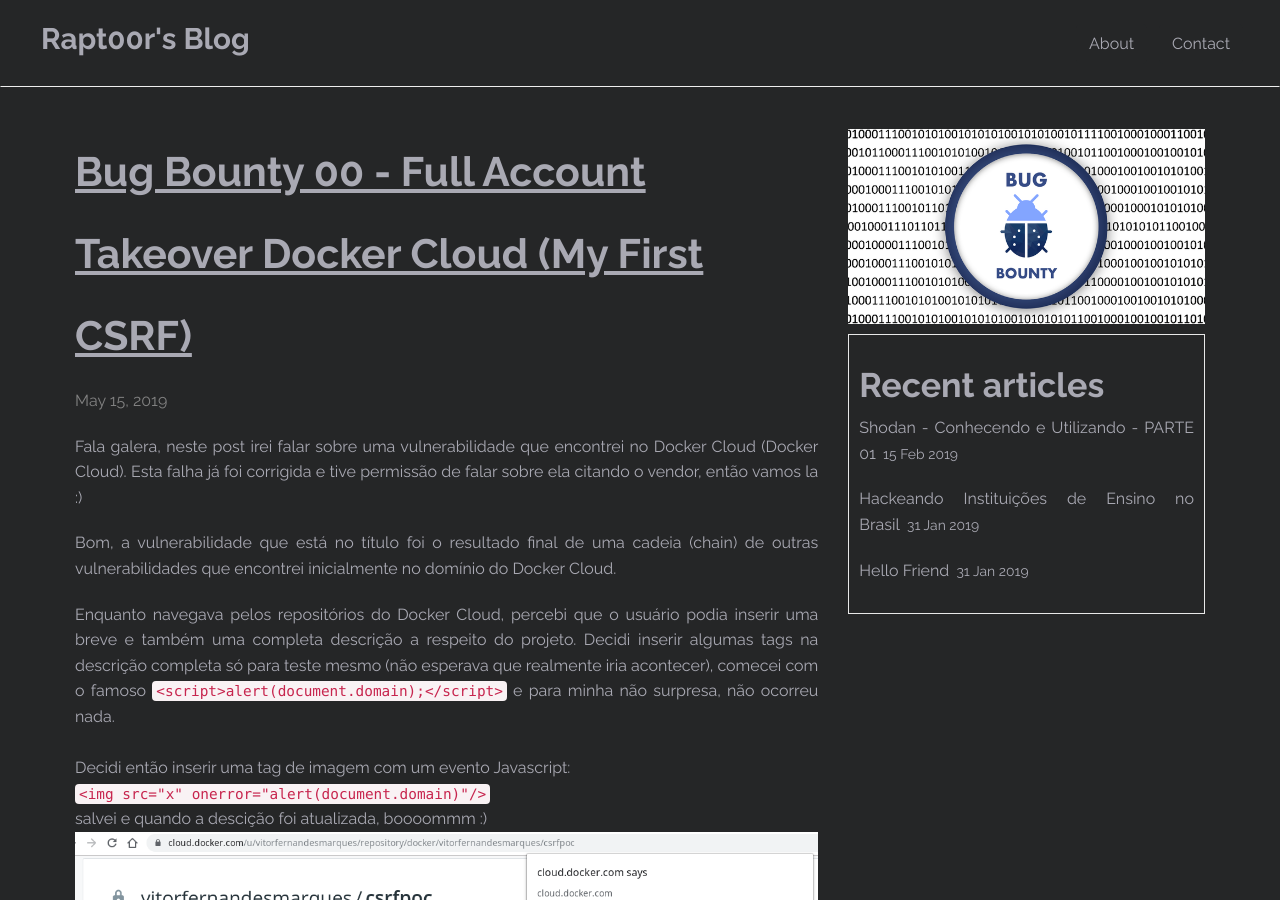
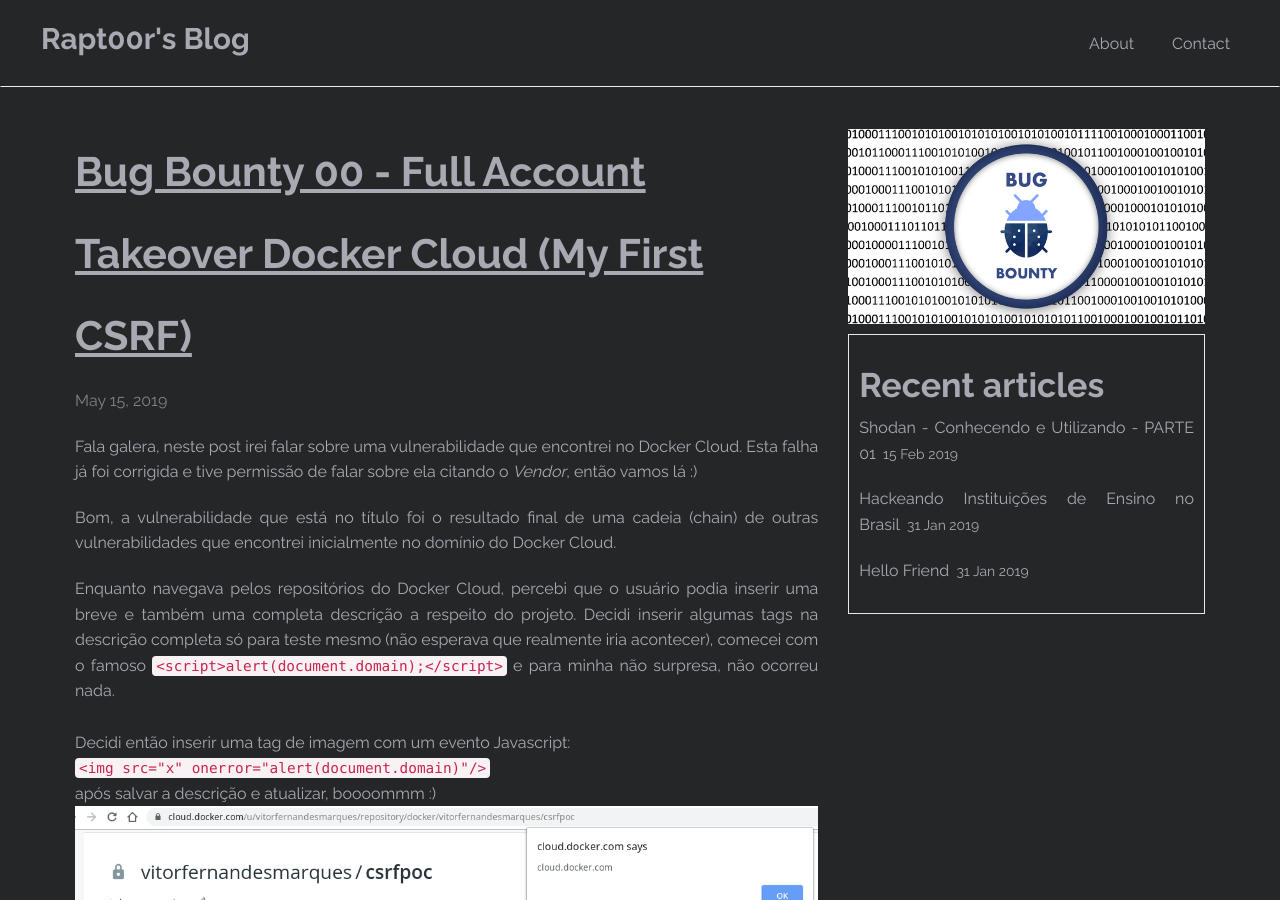
Before and after one commit to vitor-fernandes/vitor-fernandes.github.io, a Jekyll site: the page built from _posts/2019-05-15-Bug-Bounty-00.markdown, in a window 1280 px wide and 900 px high. Built offline with Jekyll 4.4.1, drawn with Linux system fonts in a browser that asks for light colours.

Commit message:
Bug Bounty 00

```diff
--- a/_posts/2019-05-15-Bug-Bounty-00.markdown
+++ b/_posts/2019-05-15-Bug-Bounty-00.markdown
@@ -6,7 +6,7 @@
 img: bug_bounty.png
 ---
 <p align="justify">
-Fala galera, neste post irei falar sobre uma vulnerabilidade que encontrei no Docker Cloud (<a href="https://cloud.docker.com/" target="_blank">Docker Cloud</a>). Esta falha já foi corrigida e tive permissão de falar sobre ela citando o vendor, então vamos la :)
+Fala galera, neste post irei falar sobre uma vulnerabilidade que encontrei no <a href="https://cloud.docker.com/" target="_blank">Docker Cloud</a>. Esta falha já foi corrigida e tive permissão de falar sobre ela citando o <i>Vendor</i>, então vamos lá :)
 </p>
 
 <p align="justify">
@@ -21,7 +21,7 @@
 <br>
 <code>&lt;img src="x" onerror="alert(document.domain)"/&gt;</code>
 <br>
-salvei e quando a descição foi atualizada, boooommm :)
+após salvar a descrição e atualizar, boooommm :)
 <br>
 <img src="/images/bug_bounty/bb00-00.png"/>
 </p>
```
